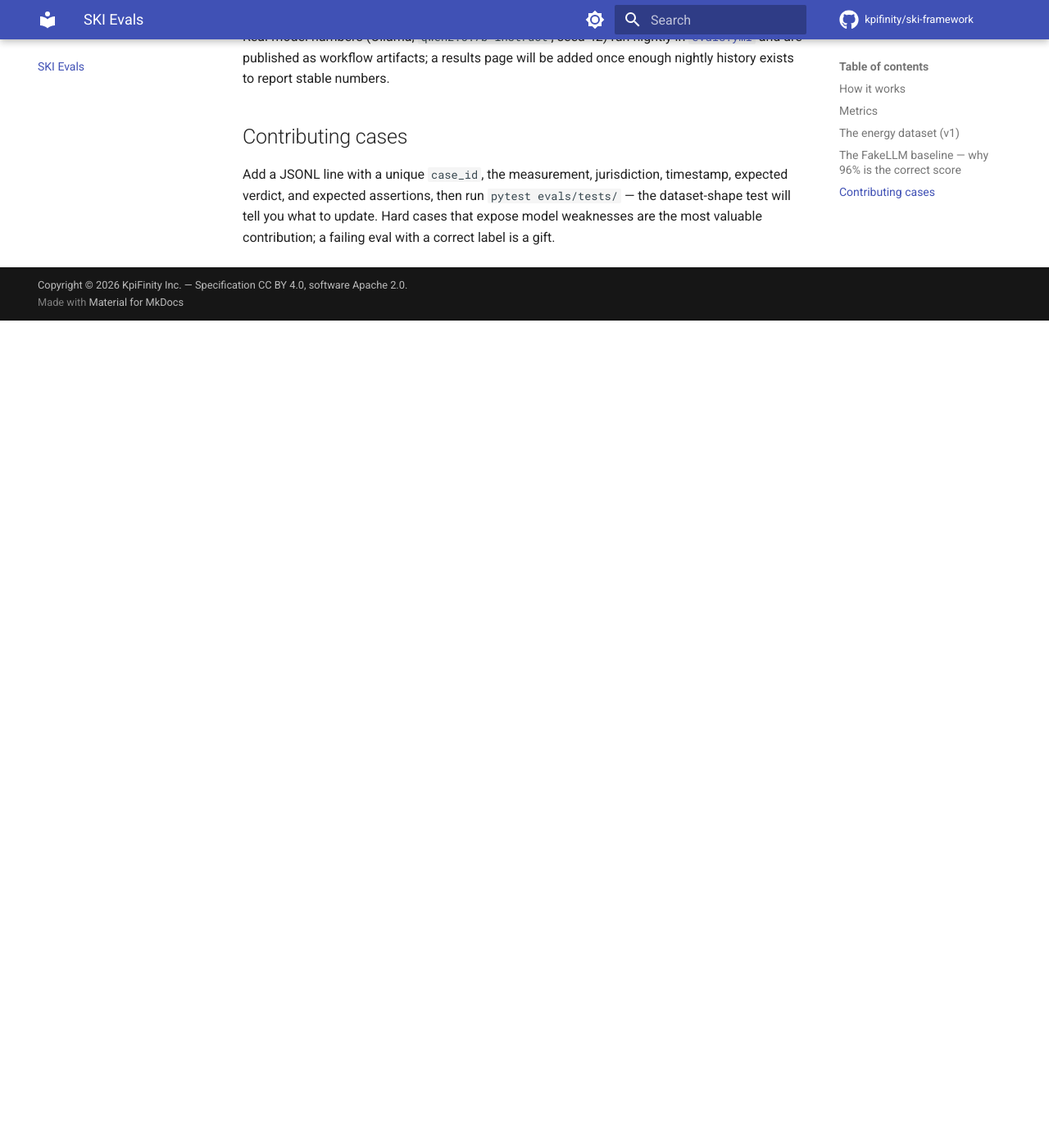
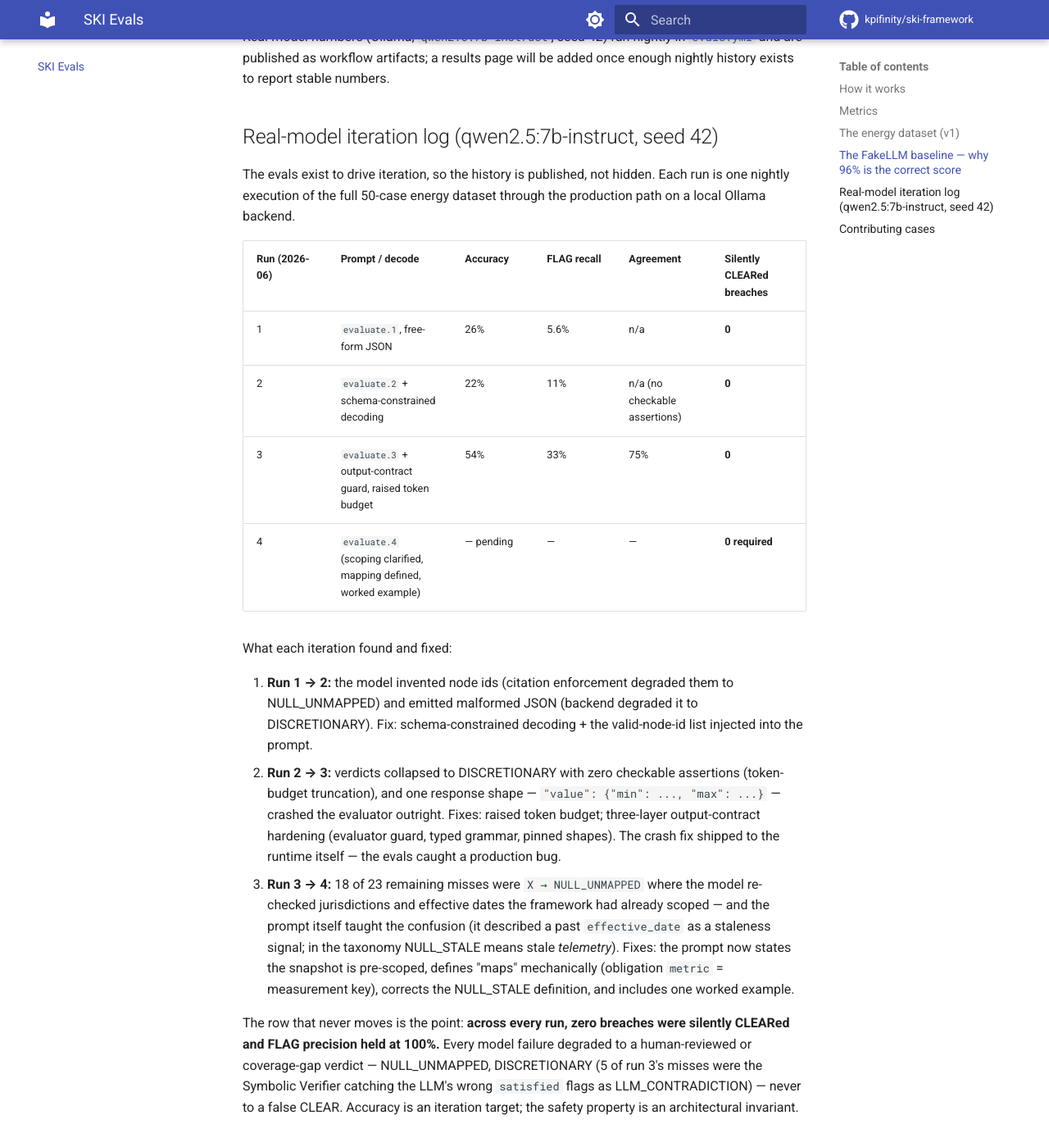
Before and after one commit to kpifinity/ski-framework, an MkDocs documentation site: the page built from docs/evals.md, in a window 1280 px wide and 1400 px high, scrolled down 2223 px. Shown: the whole window at 82% size. Built offline with MkDocs 1.6.1 and Material for MkDocs 9.7.7, drawn with Linux system fonts in a browser that asks for light colours; comment, search, counter and statistics services are not loaded; before the commit the page ends 2614 px from its top, so only the background shows below that.

Commit message:
fix(evals): prompt v4 — stop the model re-scoping what the framework already scoped
Run 3 (qwen2.5:7b, seed 42) doubled accuracy to 54% with safety intact
(0 silent clears, 100% FLAG precision, agreement 75%), and the raw dump
localised 18 of the 23 remaining misses to one disease: X ->
NULL_UNMAPPED, with reasonings like 'effective date of 2026-01-01,
which is not...' — the model re-checking jurisdiction and effective
dates on a snapshot the framework had already scoped. The prompt itself
taught the confusion: it described a past effective_date as a
staleness signal, but a past effective_date means the rule IS in
force, and NULL_STALE in the taxonomy means stale telemetry, never
rule dates.

Prompt v4 (ski.v3.evaluate.4, single shared template):
- states the snapshot is pre-scoped; forbids re-checking jurisdictions
  and dates;
- defines 'maps' mechanically: obligation metric field == measurement
  key; if it maps, an assertion is mandatory — never NULL_UNMAPPED;
- corrects the NULL_STALE definition (silent sensor, not old rules);
- adds one compact worked example (7B models reward one-shot).

docs/evals.md gains the published real-model iteration log: run
history, what each iteration found (incl. the run-2 crash that turned
out to be a production bug), and the invariant row — zero silently
CLEARed breaches across every run. FakeLLM baseline unchanged (96%, 0
silent clears); 357 tests pass.

```diff
--- a/docs/evals.md
+++ b/docs/evals.md
@@ -80,6 +80,49 @@ nightly in [`evals.yml`](https://github.com/kpifinity/ski-framework/blob/main/.g
 and are published as workflow artifacts; a results page will be added
 once enough nightly history exists to report stable numbers.
 
+## Real-model iteration log (qwen2.5:7b-instruct, seed 42)
+
+The evals exist to drive iteration, so the history is published, not
+hidden. Each run is one nightly execution of the full 50-case energy
+dataset through the production path on a local Ollama backend.
+
+| Run (2026-06) | Prompt / decode | Accuracy | FLAG recall | Agreement | **Silently CLEARed breaches** |
+|---|---|---|---|---|---|
+| 1 | `evaluate.1`, free-form JSON | 26% | 5.6% | n/a | **0** |
+| 2 | `evaluate.2` + schema-constrained decoding | 22% | 11% | n/a (no checkable assertions) | **0** |
+| 3 | `evaluate.3` + output-contract guard, raised token budget | 54% | 33% | 75% | **0** |
+| 4 | `evaluate.4` (scoping clarified, mapping defined, worked example) | — pending | — | — | **0 required** |
+
+What each iteration found and fixed:
+
+1. **Run 1 → 2:** the model invented node ids (citation enforcement
+   degraded them to NULL_UNMAPPED) and emitted malformed JSON (backend
+   degraded it to DISCRETIONARY). Fix: schema-constrained decoding +
+   the valid-node-id list injected into the prompt.
+2. **Run 2 → 3:** verdicts collapsed to DISCRETIONARY with zero
+   checkable assertions (token-budget truncation), and one response
+   shape — `"value": {"min": ..., "max": ...}` — crashed the evaluator
+   outright. Fixes: raised token budget; three-layer output-contract
+   hardening (evaluator guard, typed grammar, pinned shapes). The crash
+   fix shipped to the runtime itself — the evals caught a production
+   bug.
+3. **Run 3 → 4:** 18 of 23 remaining misses were `X → NULL_UNMAPPED`
+   where the model re-checked jurisdictions and effective dates the
+   framework had already scoped — and the prompt itself taught the
+   confusion (it described a past `effective_date` as a staleness
+   signal; in the taxonomy NULL_STALE means stale *telemetry*). Fixes:
+   the prompt now states the snapshot is pre-scoped, defines "maps"
+   mechanically (obligation `metric` = measurement key), corrects the
+   NULL_STALE definition, and includes one worked example.
+
+The row that never moves is the point: **across every run, zero
+breaches were silently CLEARed and FLAG precision held at 100%.** Every
+model failure degraded to a human-reviewed or coverage-gap verdict —
+NULL_UNMAPPED, DISCRETIONARY (5 of run 3's misses were the Symbolic
+Verifier catching the LLM's wrong `satisfied` flags as
+LLM_CONTRADICTION) — never to a false CLEAR. Accuracy is an iteration
+target; the safety property is an architectural invariant.
+
 ## Contributing cases
 
 Add a JSONL line with a unique `case_id`, the measurement, jurisdiction,
```
Also changed, not shown: evals-report/evals-energy-fake-llm.md (+4 -4 lines), 3 other files.
